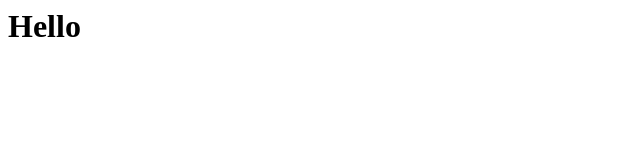
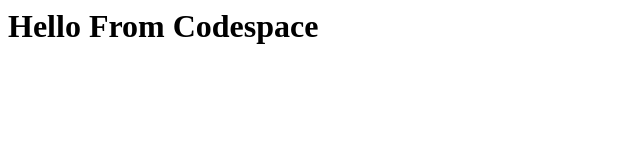
Before and after one commit to Vans-58/skills-code-with-codespaces, a plain HTML site: page index.html in a window 1280 px wide. Shown: the whole page, without its empty margins (0-640 px from the left). Drawn offline with Linux system fonts and the light colour scheme.

Commit message:
add hello

```diff
--- a/index.html
+++ b/index.html
@@ -1,3 +1,3 @@
 <html>
-  <h1>Hello</h1>
+  <h1>Hello From Codespace</h1>
 </html>
```
